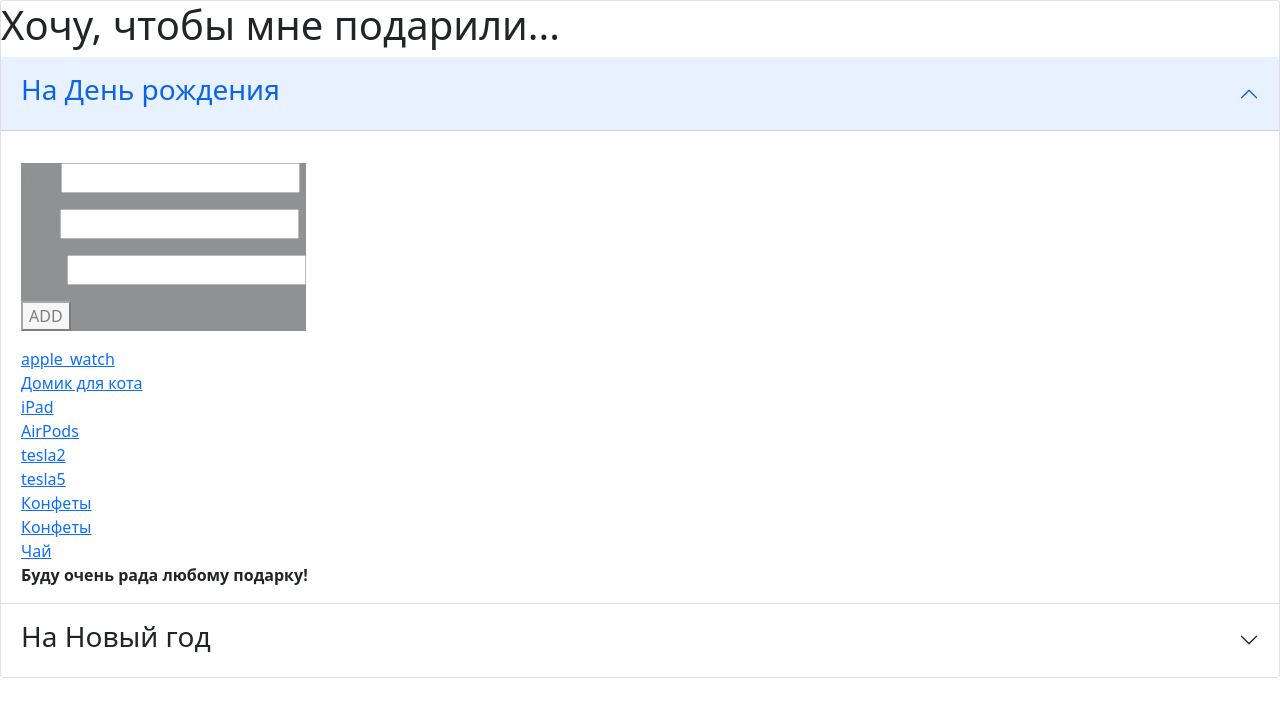
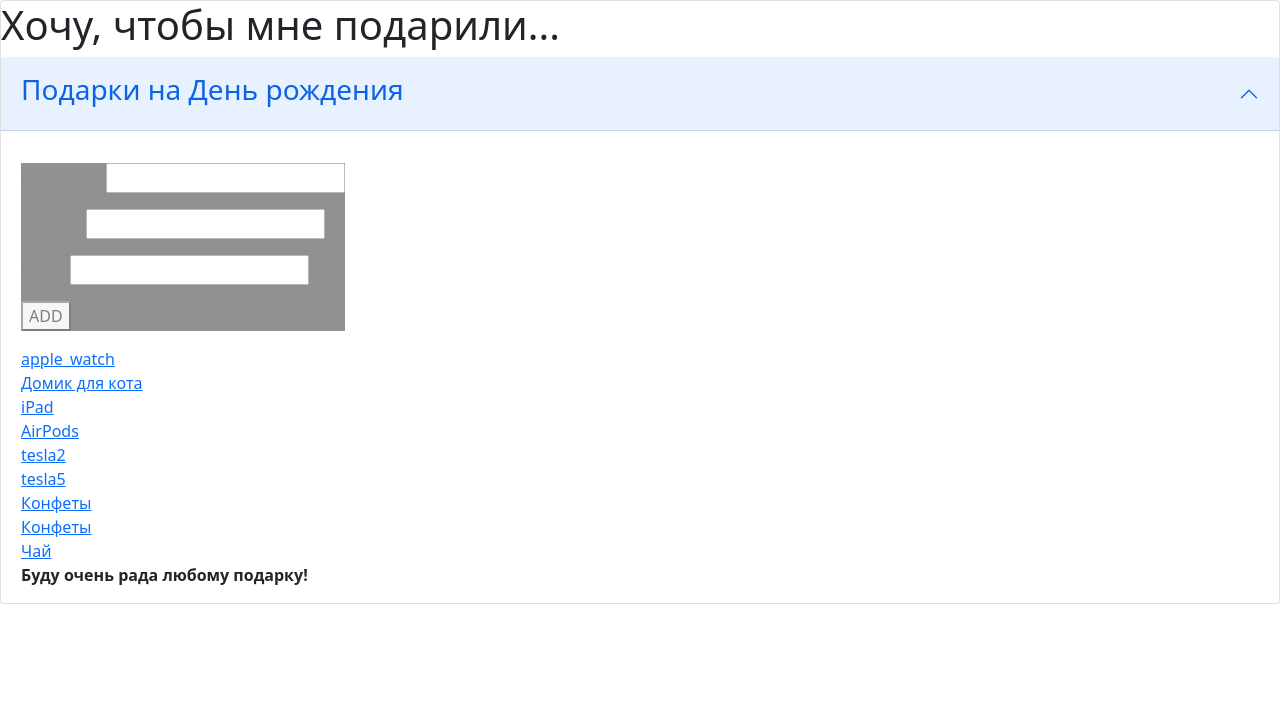
Before and after one commit to MariannaIU/wishlist, a Django app: page /main/wisher/1/ in a window 1280 px wide. Shown: the top 717 px of the page. Run offline with Django 3.2, Linux system fonts and the light colour scheme; a user stored in the database is signed in; data comes from the database, SQL or seed files in the repository; both versions use the stored data as it was after the commit.

Commit message:
urls modified

```diff
--- a/main/models.py
+++ b/main/models.py
@@ -12,9 +12,9 @@ class Product(models.Model):
     Цена товара
     Дата и время создания записи
     """
-    title = models.CharField(max_length=120)
-    link = models.URLField()
-    price = models.IntegerField()
+    title = models.CharField(max_length=120, verbose_name='Название')
+    link = models.URLField(verbose_name='Ссылка')
+    price = models.IntegerField(verbose_name='Цена')
     create_at  = models.DateTimeField(auto_now_add=True, auto_created=True)
 
     def __str__(self):
--- /dev/null
+++ b/main/static/CSS/base.css
@@ -0,0 +1,3 @@
+.form label {
+
+}
--- a/main/templates/index.html
+++ b/main/templates/index.html
@@ -7,6 +7,6 @@
 {% block body %}
     <h1>Домашняя страница WishList</h1>
     <a href="{% url 'about_page' %}">На главную </a><br>
-    <!--<a href="{% url 'wish_list_page' %}">Лист желаний</a><br>-->
+    <a href="{% url 'wish_list_all' %}">Листы желаний</a><br>
 
 {% endblock %}
--- a/main/templates/wish_list.html
+++ b/main/templates/wish_list.html
@@ -6,7 +6,7 @@
                 <h2 class="accordion-header" id="headingOne">
                 <h1>Хочу, чтобы мне подарили...</h1>
               <button class="accordion-button" type="button" data-bs-toggle="collapse" data-bs-target="#collapseOne" aria-expanded="true" aria-controls="collapseOne">
-                    <h3>На День рождения</h3>
+                    <h3>{{ wishlist.title }}</h3>
               </button>
             </h2>
                 <div id="collapseOne" class="accordion-collapse collapse show" aria-labelledby="headingOne" data-bs-parent="#accordionExample">
@@ -29,27 +29,5 @@
                       </div>
                 </div>
             </div>
-            <div class="accordion-item">
-                <h2 class="accordion-header" id="flush-headingTwo">
-                  <button class="accordion-button collapsed" type="button" data-bs-toggle="collapse" data-bs-target="#flush-collapseTwo" aria-expanded="false" aria-controls="flush-collapseTwo">
-                    <h3>На Новый год</h3>
-                  </button>
-                </h2>
-                <div id="flush-collapseTwo" class="accordion-collapse collapse" aria-labelledby="flush-headingTwo" data-bs-parent="#accordionFlushExample">
-                  <div class="accordion-body">
-                    <p>
-                      <div class="placeholder">
-                        {% if is_owner_list %}
-                            <input type="text" placeholder="Добавить желание">
-                        {% endif %}
-                      </div>
-                    </p>
-                    {% for product in wishlist.product.all %}
-                        <a href="{{ product.link }}">{{ product.title }}</a><br>
-                    {% endfor %}<strong>Буду очень рада любому подарку!</strong>
-                  </div>
-                </div>
-            </div>
         </div>
-
 {% endblock %}
--- a/main/urls.py
+++ b/main/urls.py
@@ -6,5 +6,6 @@ from . import views
 urlpatterns = [
     path('', views.index, name='index_page'),
     path('about/', views.about, name='about_page'),
+    path('all_wishes/', views.all_wish_list, name='wish_list_all'),
     path('wisher/<int:pk>/', views.list_page, name='wish_list_page'),
 ]
--- a/main/views.py
+++ b/main/views.py
@@ -1,7 +1,7 @@
 from django.shortcuts import render, get_object_or_404
 from datetime import datetime
 
-from .models import WishList
+from .models import WishList, Product
 from .forms import ProductForm
 
 
@@ -33,3 +33,17 @@ def list_page(request, pk):
             'form': form,
         }
     )
+
+def all_wish_list(request):
+    """All the wishlists view page"""
+    wishlist = WishList.objects.all()
+    #pk = WishList.get(pk=pk)
+    return render(request, "all_wishlists.html", {'wishlist':wishlist,}
+)
+
+def product(request, product_id):
+    name= Product.objects.filter(id=product_id)
+    product_name = Product.objects.all()
+    current_product = Product.objects.get(pk = product_id)
+    context  = {'name': name, 'product_id': product_id, 'current_product': current_product}
+    return render(request, 'index.html', context)
```
Also changed, not shown: main/templates/all_wishlists.html (added, +8 -0 lines), db.sqlite3.
